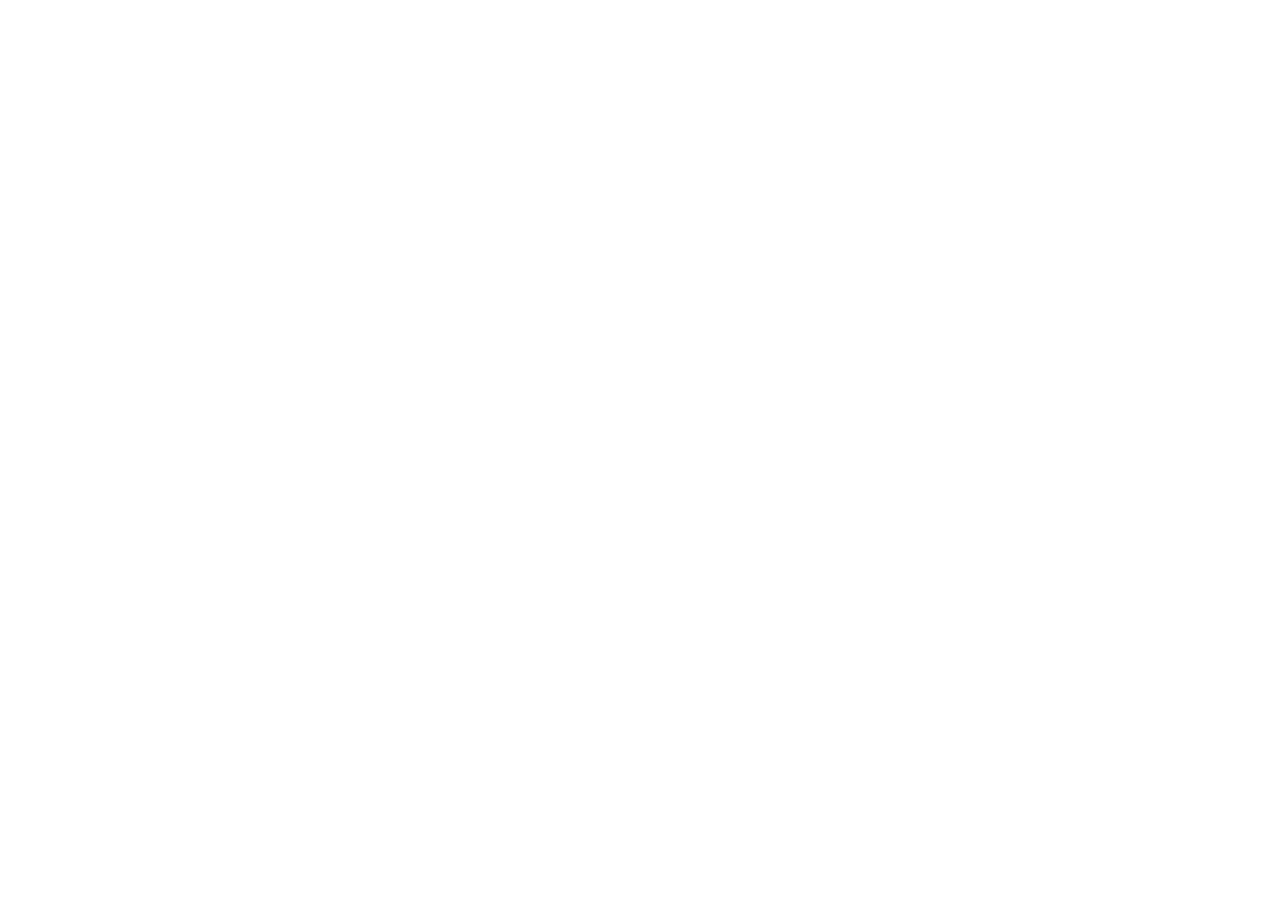
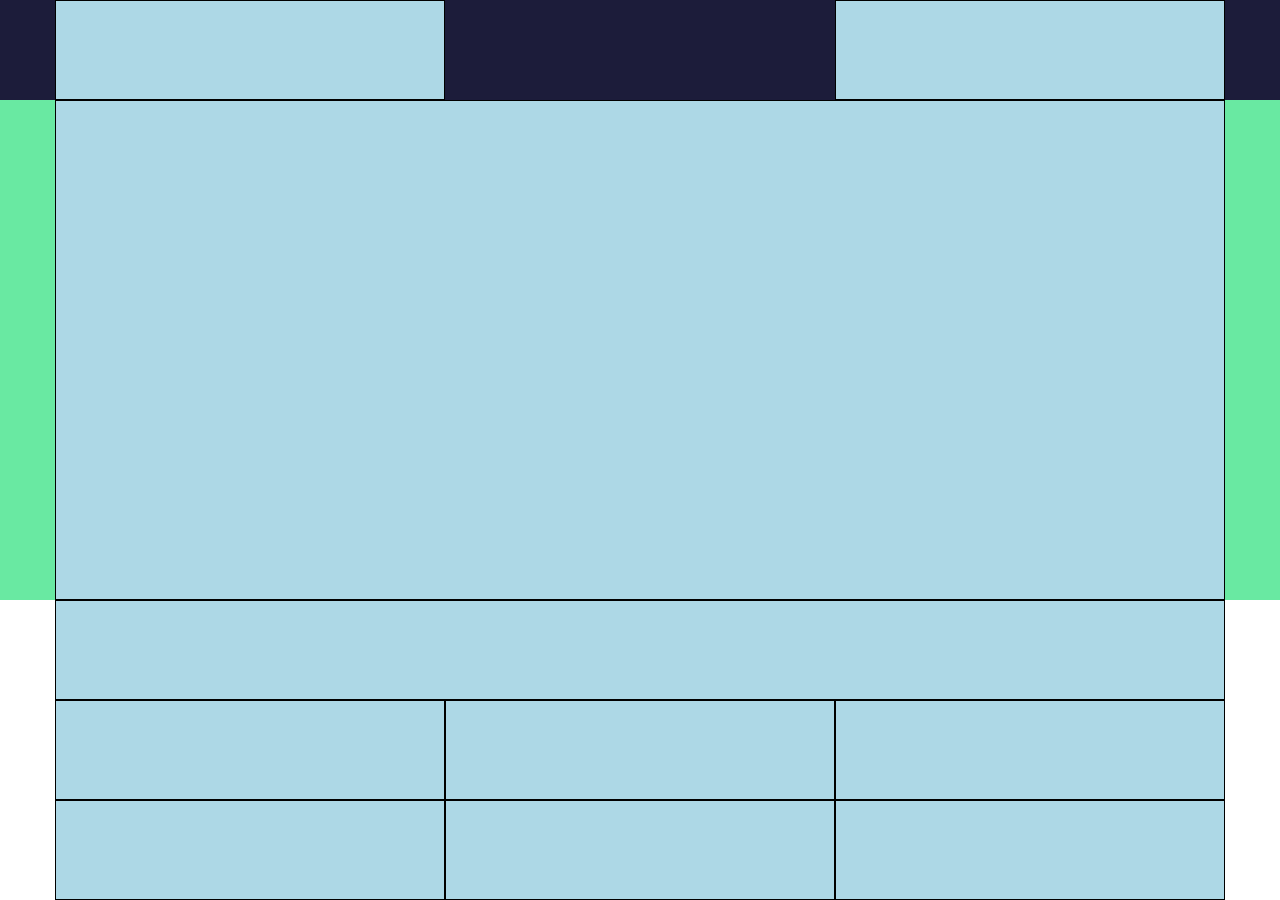
Before and after one commit to ilariamammucari/html-css-bootstrap-freelancer, a plain HTML site: page index.html in a window 1280 px wide. Before the commit the page ends 800 px from the top, so only its background shows below. Drawn offline with nearby package versions, Linux system fonts and the light colour scheme.

Commit message:
add header and first section structure

```diff
--- a/css/style.css
+++ b/css/style.css
@@ -1,4 +1,25 @@
 .debug [class*='col-'] {
   background-color: lightblue;
   border: 1px solid black;
+  height: 100px;
 }
+
+/* header */
+.header_top_nav {
+  height: 100px;
+  background-color: rgb(28, 28, 58);
+}
+
+.jumbo {
+  height: 500px;
+  background-color: rgb(105, 233, 162);
+}
+
+.jumbo .row .col-sm-12 {
+  height: 500px;
+}
+
+/* corpo */
+#portfolio {
+  background-color: white;
+}
--- a/index.html
+++ b/index.html
@@ -9,5 +9,77 @@
 </head>
 <body>
 
+  <!-- intestazione -->
+  <header>
+    <!-- nav -->
+    <nav class="header_top_nav">
+      <div class="container debug">
+        <div class="row">
+          <div class="col-sm-4"></div>
+          <div class="col-sm-offset-4 col-sm-4"></div>
+        </div>
+      </div>
+    </nav>
+    <!-- /nav -->
+
+    <!-- jumbotron -->
+    <div class="jumbo">
+      <div class="container debug">
+        <div class="row">
+          <div class="col-sm-12"></div>
+        </div>
+      </div>
+    </div>
+    <!-- /jumbotron -->
+  </header>
+  <!-- /intestazione -->
+
+
+  <!-- corpo -->
+  <main>
+    <!-- prima sezione -->
+    <section class="portfolio">
+      <div class="container debug">
+        <div class="row">
+          <div class="col-sm-12"></div>
+        </div>
+        <div class="row">
+          <div class="col-md-4 col-sm-6 col-xs-12"></div>
+          <div class="col-md-4 col-sm-6 col-xs-12"></div>
+          <div class="col-md-4 col-sm-6 col-xs-12"></div>
+          <div class="col-md-4 col-sm-6 col-xs-12"></div>
+          <div class="col-md-4 col-sm-6 col-xs-12"></div>
+          <div class="col-md-4 col-sm-6 col-xs-12"></div>
+        </div>
+
+
+
+      </div>
+    </section>
+    <!-- /prima sezione -->
+
+    <!-- seconda sezione -->
+    <section class="about"></section>
+    <!-- /seconda sezione -->
+
+    <!-- terza sezione -->
+    <section class="contact"></section>
+    <!-- /terza sezione -->
+  </main>
+  <!-- /corpo -->
+
+
+  <!-- footer -->
+  <footer>
+    <!-- footer top -->
+    <div class="footer_top"></div>
+    <!-- /footer top -->
+
+    <!-- footer bottom -->
+    <div class="footer_bottom"></div>
+    <!-- /footer bottom -->
+  </footer>
+  <!-- /footer -->
+
 </body>
 </html>
```
